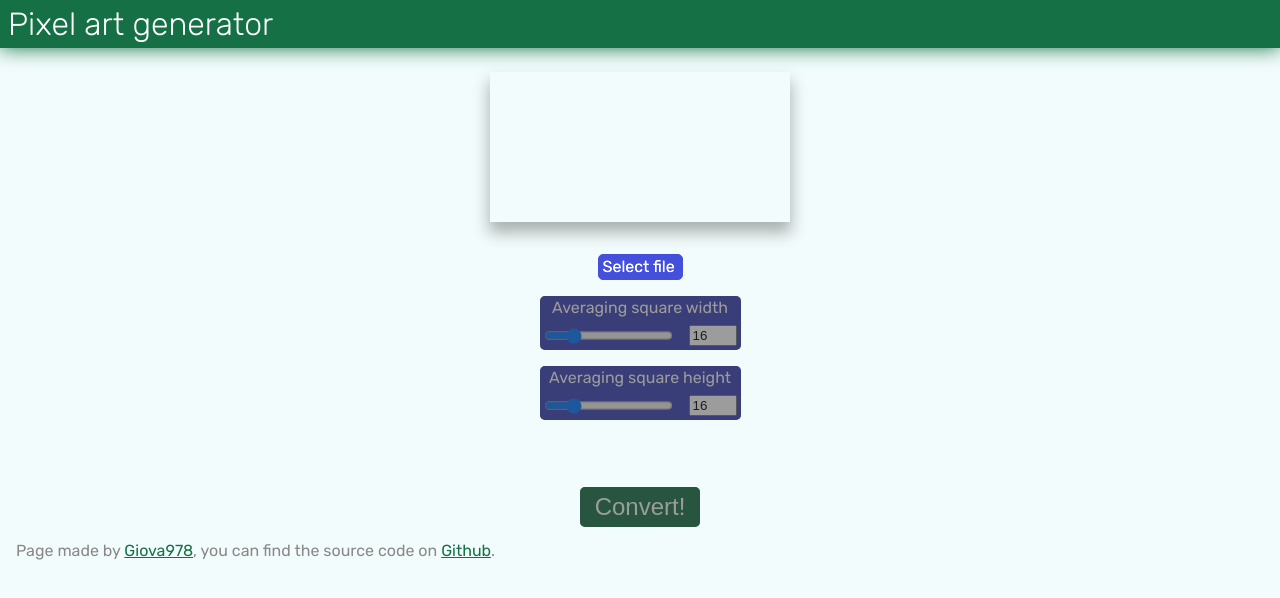
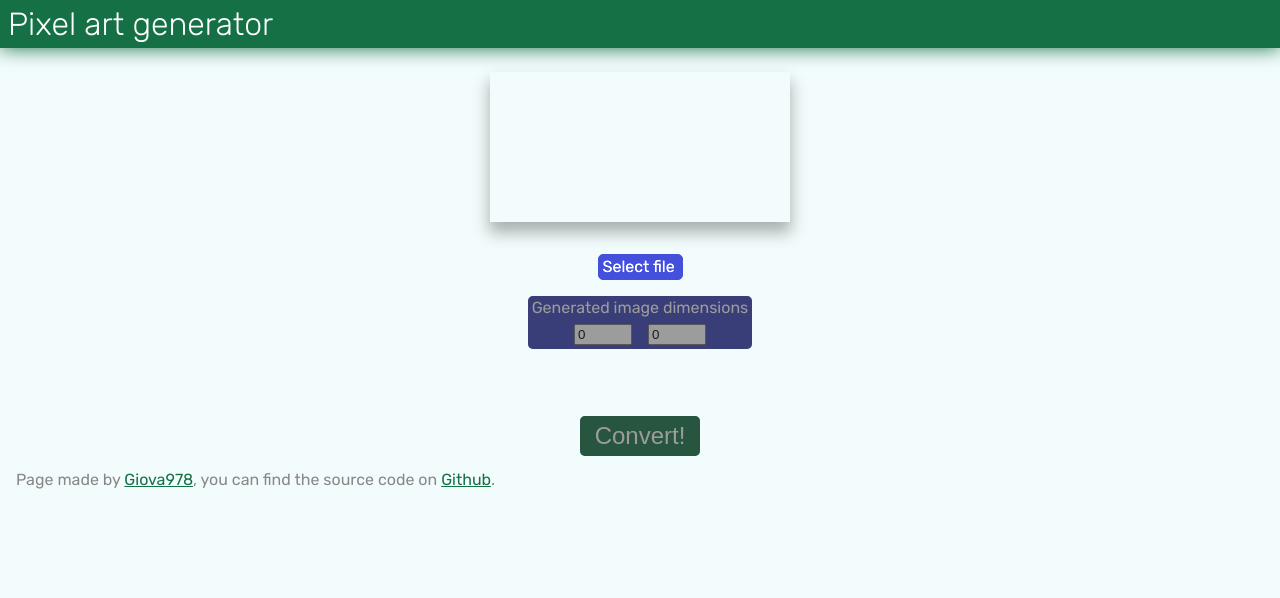
Before and after one commit to Giova978/MCpixelart, a SvelteKit app: page / in a window 1280 px wide. Shown: the top 598 px of the page. Built offline with nearby package versions, Linux system fonts and the light colour scheme.

Commit message:
Moved to specifying the new image dimensions

```diff
--- a/src/routes/+page.svelte
+++ b/src/routes/+page.svelte
@@ -16,6 +16,7 @@
     let downscaleFactor = 1;
     let sentToWorker = false;
     let image: HTMLImageElement;
+    let imageSize = [0, 0];
 
     // The bigger the smaller and less detailed the output image
     $: averagingSquareWidth = pixelsToAverage[0];
@@ -46,6 +47,8 @@
             previewCanvas.width = image.width / downscaleFactor;
             previewCanvas.height = image.height / downscaleFactor;
 
+            imageSize = [image.width, image.height];
+
             renderAveragingSquare();
         };
     }
@@ -72,6 +75,33 @@
         });
 
         sentToWorker = true;
+    }
+
+    function changeImageSize(event: Event) {
+        if (!event.target) return;
+        const target = event.target as HTMLInputElement & { dataset: { measure: string } };
+        const BLOCK_TEXTURE_SIZE = 16;
+        let newWidth, newHeight;
+        switch (target.dataset.measure) {
+            case "width":
+                // Formula obtained from "Regla de tres simple"
+                newWidth = +target.value * BLOCK_TEXTURE_SIZE;
+                newHeight = (image.height * newWidth) / image.width;
+                break;
+            case "height":
+                // Formula obtained from "Regla de tres simple"
+                newHeight = +target.value * BLOCK_TEXTURE_SIZE;
+                newWidth = (image.width * newHeight) / image.height;
+                break;
+            default:
+                newWidth = 100;
+                newHeight = 100;
+                break;
+        }
+
+        console.log([newWidth / image.width, newHeight / image.height]);
+        pixelsToAverage = [Math.ceil((newWidth / image.width) * 16), Math.ceil((newHeight / image.height) * 16)];
+        imageSize = [newWidth, newHeight];
     }
 
     onMount(async () => {
@@ -102,7 +132,13 @@
             Select file
         </label>
 
-        <label class="averaging-square x" class:disabled={!fileUrl}>
+        <label class="image-size" class:disabled={!fileUrl}>
+            <span>Generated image dimensions</span>
+            <input type="text" data-measure="width" value={Math.ceil(imageSize[0] / 16)} on:change={changeImageSize} />
+            <input type="text" data-measure="height" value={Math.ceil(imageSize[1] / 16)} on:change={changeImageSize} />
+        </label>
+
+        <!-- <label class="averaging-square x" class:disabled={!fileUrl}>
             <span>Averaging square width</span>
             <input type="range" min="4" max="64" on:change={renderAveragingSquare} bind:value={pixelsToAverage[0]} />
             <input type="number" min="4" max="64" on:change={renderAveragingSquare} bind:value={pixelsToAverage[0]} />
@@ -112,7 +148,7 @@
             <span>Averaging square height</span>
             <input type="range" min="4" max="64" on:change={renderAveragingSquare} bind:value={pixelsToAverage[1]} />
             <input type="number" min="4" max="64" on:change={renderAveragingSquare} bind:value={pixelsToAverage[1]} />
-        </label>
+        </label> -->
 
         {#if averagingSquareWidth < 16 || averagingSquareHeight < 16}
             <span class="notice" class:show={averagingSquareWidth < 9 || averagingSquareHeight < 9}>
@@ -211,6 +247,39 @@
 
             &.show {
                 transform: scale(1);
+            }
+        }
+
+        .image-size {
+            margin-top: 1rem;
+            display: grid;
+            grid-template-columns: 1fr;
+            grid-template-columns: 1fr 1fr;
+            gap: 0.5rem 1rem;
+
+            color: color(--text-color);
+            margin-top: 1rem;
+            background: color(--accent-color-2);
+            padding: 0.25rem;
+            border-radius: 5px;
+
+            span {
+                grid-row: 1;
+                grid-column: 1 / 3;
+            }
+
+            input {
+                grid-row: 2;
+                width: 50px;
+                position: relative;
+
+                &:last-of-type {
+                    justify-self: left;
+                }
+
+                &:first-of-type {
+                    justify-self: right;
+                }
             }
         }
 
```
